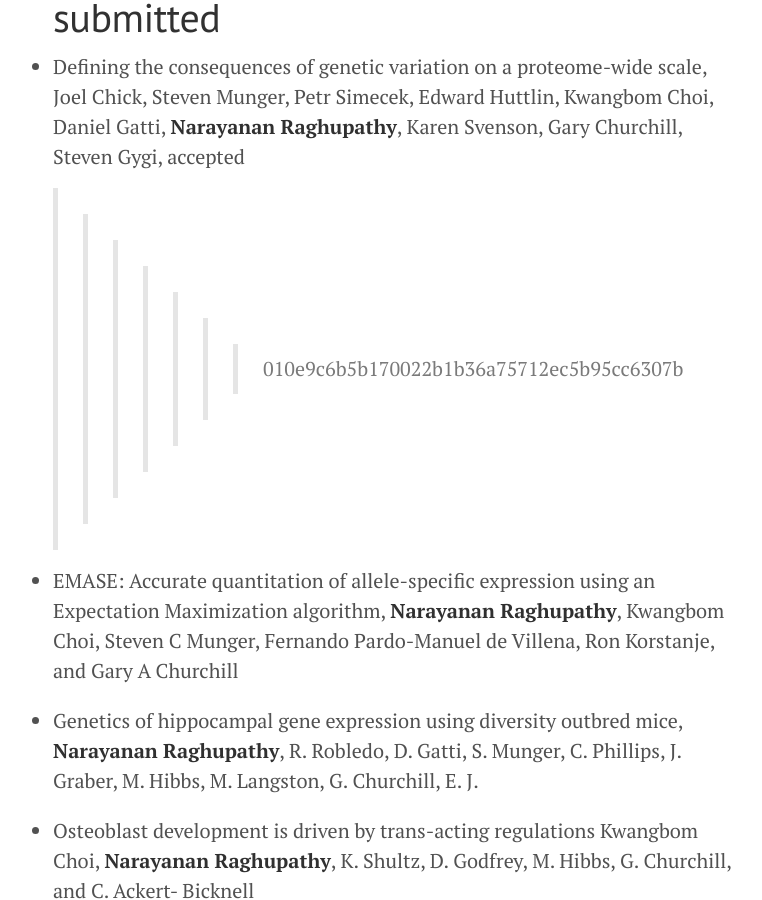
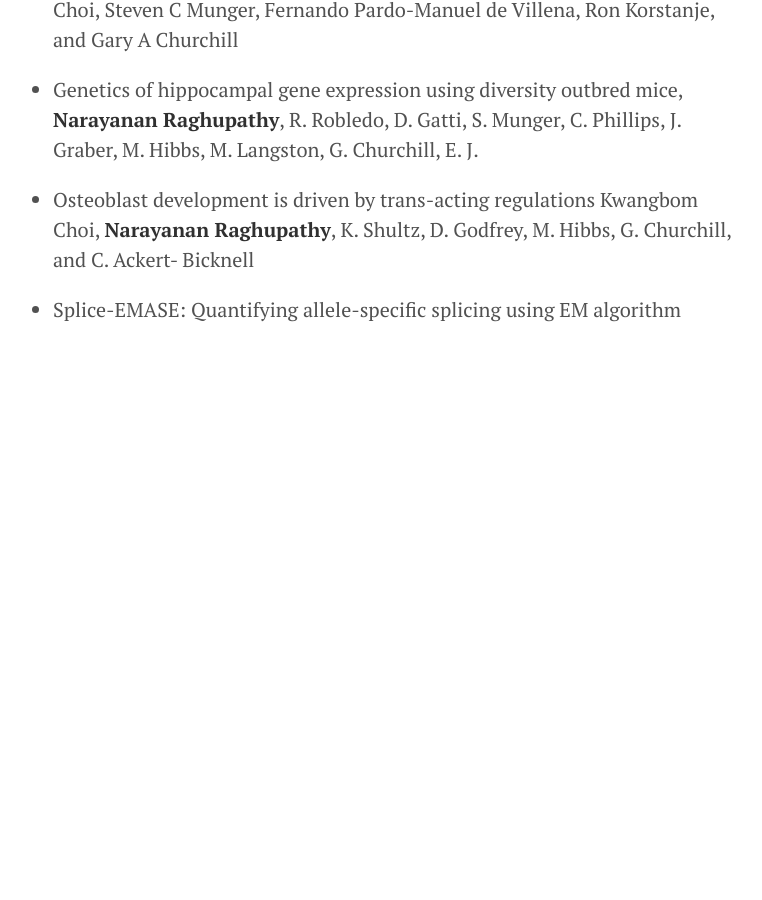
Before and after one commit to narayananr/narayananr.github.io, a Jekyll site: the page built from papers.md, in a window 1280 px wide and 900 px high, scrolled down 1615 px. Shown: the whole window, without its empty margins (267-1029 px from the left). Built offline with Jekyll 4.4.1, drawn with Linux system fonts in a browser that asks for light colours; Markdown is read by kramdown in place of the engine named in the settings; after the commit the page ends 2020 px from its top, so only the background shows below that.

Commit message:
fixed typos

```diff
--- a/papers.md
+++ b/papers.md
@@ -19,9 +19,7 @@ title: <font color="DodgerBlue">Papers</font>
 
 
 * Defining the consequences of genetic variation on a proteome-wide scale, Joel Chick, Steven Munger, Petr Simecek, Edward Huttlin, Kwangbom Choi, Daniel Gatti, **Narayanan Raghupathy**, Karen Svenson, Gary Churchill, Steven Gygi, submitted
-=======
 * Defining the consequences of genetic variation on a proteome-wide scale, Joel Chick, Steven Munger, Petr Simecek, Edward Huttlin, Kwangbom Choi, Daniel Gatti, **Narayanan Raghupathy**, Karen Svenson, Gary Churchill, Steven Gygi, accepted
->>>>>>> 010e9c6b5b170022b1b36a75712ec5b95cc6307b
 
 * EMASE: Accurate quantitation of allele-specific expression using an Expectation Maximization algorithm, **Narayanan Raghupathy**, Kwangbom Choi, Steven C Munger, Fernando Pardo-Manuel de Villena, Ron Korstanje, and Gary A Churchill
 
```
